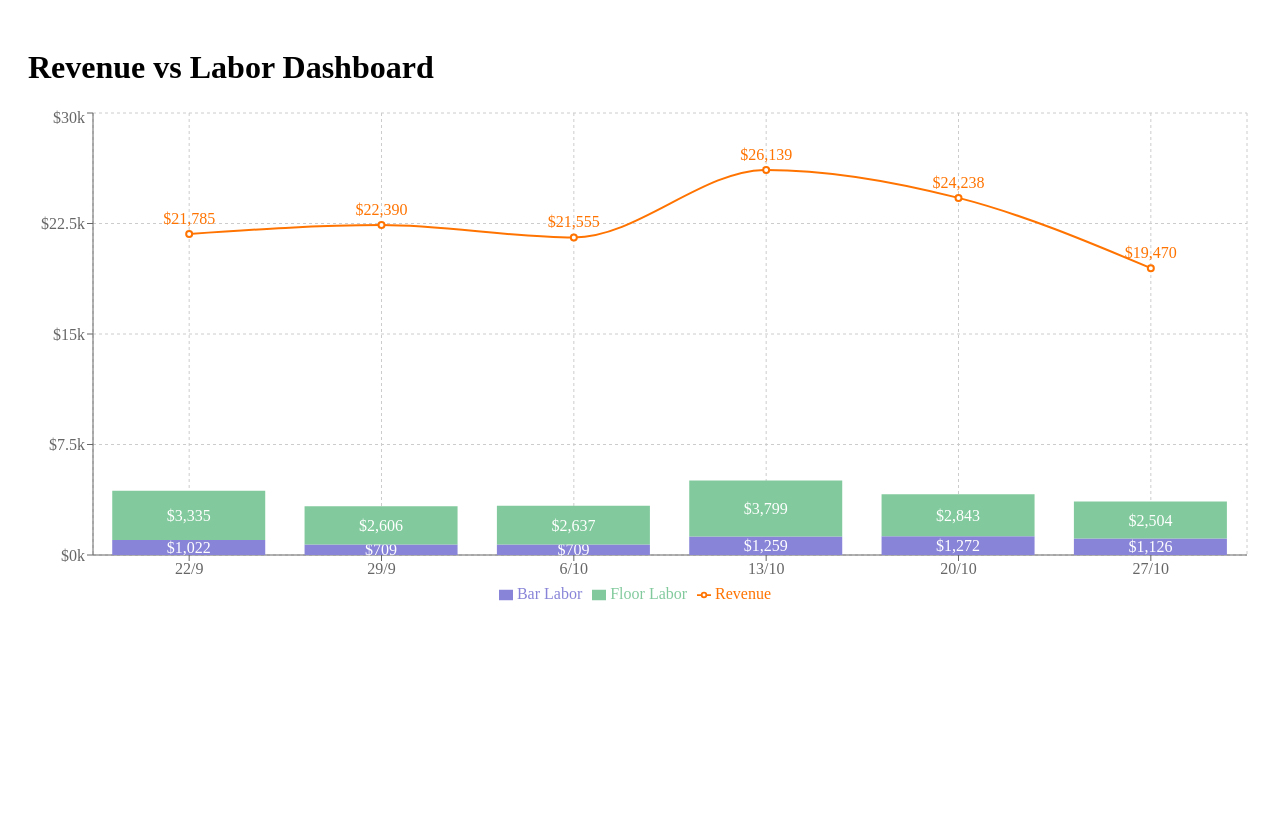
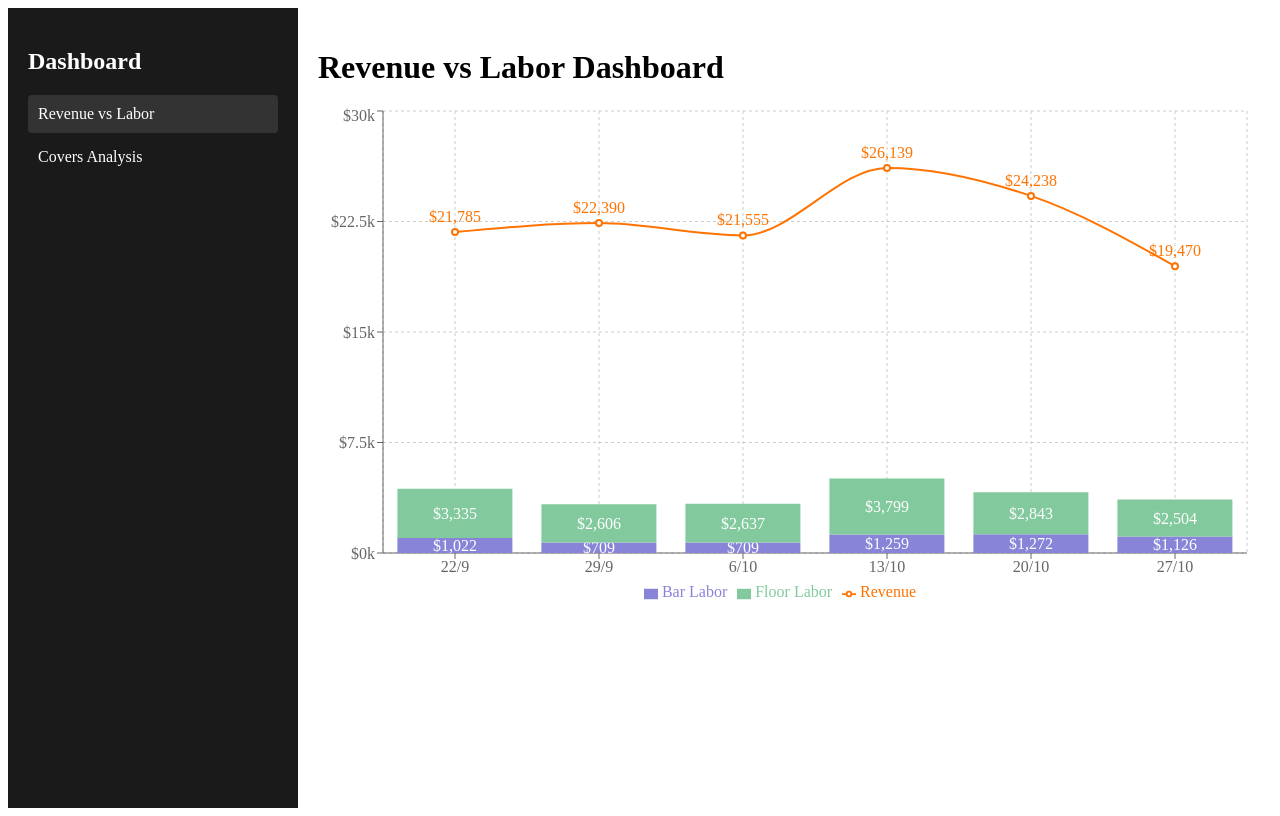
Before and after one commit to IsoBob1/labor-revenue-dashboard, a Next.js app: page / in a window 1280 px wide. Built offline with nearby package versions, Linux system fonts and the light colour scheme.

Commit message:
Update index.js

```diff
--- a/pages/index.js
+++ b/pages/index.js
@@ -1,4 +1,5 @@
 import React from 'react';
+import Layout from '../components/Layout';
 import { ComposedChart, Line, Bar, XAxis, YAxis, CartesianGrid, Tooltip, Legend, ResponsiveContainer, LabelList } from 'recharts';
 
 const data = [
@@ -15,8 +16,8 @@ export default function Home() {
   const formatLabel = (value) => `$${Math.round(value/100)/10}k`;
 
   return (
-    <div style={{ padding: '20px' }}>
-      <h1>Revenue vs Labor Dashboard</h1>
+    <Layout>
+      <h1 style={{ marginBottom: '20px' }}>Revenue vs Labor Dashboard</h1>
       <div style={{ height: '500px', width: '100%' }}>
         <ResponsiveContainer>
           <ComposedChart data={data}>
@@ -53,6 +54,6 @@ export default function Home() {
           </ComposedChart>
         </ResponsiveContainer>
       </div>
-    </div>
+    </Layout>
   );
 }
```
